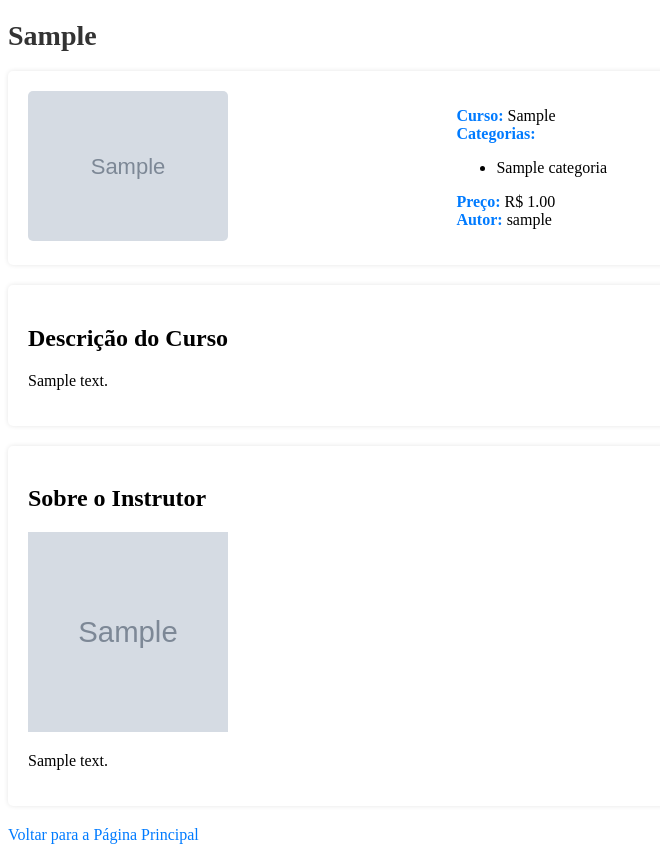
After one commit to carloshtbraga/Courses, a Django app: page /cursos/1 in a window 1280 px wide. The commit adds this page. Shown: the whole page, without its empty margins (0-660 px from the left). Run offline with Django 4.2, Linux system fonts and the light colour scheme; tables that the repository leaves empty hold one stand-in row (values such as "Sample post"); grey boxes marked "Sample" are stand-in pictures.

Commit message:
:sparkles: Cadastro
Adicionado foto para instrutores

```diff
--- a/courses/models.py
+++ b/courses/models.py
@@ -5,6 +5,7 @@ from django.contrib.auth.models import User
 class Instrutor(models.Model):
     user = models.OneToOneField(User, on_delete=models.CASCADE, default=None)
     biografia = models.TextField()
+    foto = models.ImageField(upload_to="img/instructors_pics/", default=None)
 
     def __str__(self):
         return self.user.username
@@ -23,7 +24,7 @@ class Curso(models.Model):
     preço = models.DecimalField(max_digits=10, decimal_places=2)
     categorias = models.ManyToManyField(Categoria, related_name="cursos")
     instrutor = models.ForeignKey(Instrutor, on_delete=models.CASCADE)
-    image = models.ImageField(upload_to="img/")
+    image = models.ImageField(upload_to="img/courses_pics/")
 
     def __str__(self):
         return self.título
--- /dev/null
+++ b/courses/static/css/course_details.css
@@ -0,0 +1,60 @@
+/* Estilos para a página de detalhes do curso */
+.course-title {
+    margin-top: 20px;
+    font-size: 28px;
+    color: #333;
+}
+
+.course-details {
+    background-color: #fff;
+    padding: 20px;
+    border-radius: 5px;
+    box-shadow: 0 0 5px rgba(0, 0, 0, 0.1);
+    display: flex;
+    justify-content: space-between;
+    align-items: center;
+}
+
+.course-image {
+    flex: 0 0 30%;
+}
+
+.course-image img {
+    max-width: 100%;
+    height: auto;
+    border-radius: 5px;
+}
+
+.course-info {
+    flex: 0 0 65%;
+    text-align: left;
+}
+
+.course-info strong {
+    font-weight: bold;
+    color: #007BFF;
+}
+
+.course-description {
+    background-color: #fff;
+    padding: 20px;
+    border-radius: 5px;
+    box-shadow: 0 0 5px rgba(0, 0, 0, 0.1);
+    margin-top: 20px;
+    text-align: left;
+}
+
+/* Estilos para o botão "Voltar para a Página Principal" */
+.back-button {
+    margin-top: 20px;
+}
+
+/* Estilos para links */
+a {
+    text-decoration: none;
+    color: #007BFF;
+}
+
+a:hover {
+    text-decoration: underline;
+}
--- /dev/null
+++ b/courses/templates/course_details.html
@@ -0,0 +1,51 @@
+{% extends 'base.html' %}
+
+{%load static%}
+
+{% block title %}
+Detalhes do Curso
+{% endblock %}
+
+
+{% block styles %}
+<link rel="stylesheet" type="text/css" href="{% static 'css/course_details.css' %}">
+{% endblock %}
+
+
+
+
+{% block content %}
+<div class="container">
+    <h1 class="course-title">{{ curso.título }}</h1>
+    <div class="course-details">
+        <div class="course-image">
+            <img src="{{ curso.image.url }}" alt="{{ curso.título }}" width="200" height="200">
+        </div>
+        <div class="course-info">
+            <strong>Curso:</strong> {{ curso.título }}<br>
+            <strong>Categorias:</strong>
+            <ul class="category-list">
+                {% for categoria in curso.categorias.all %}
+                    <li>{{ categoria.nome }}</li>
+                {% endfor %}
+            </ul>
+            <strong>Preço:</strong> R$ {{ curso.preço }}<br>
+            <strong>Autor:</strong> {{ curso.instrutor }}<br>
+        </div>
+    </div>
+    <div class="course-description">
+        <h2>Descrição do Curso</h2>
+        <p>{{ curso.descrição }}</p>
+    </div>
+    <div class="course-description">
+        <h2>Sobre o Instrutor</h2>
+        <img src="{{ curso.instrutor.foto.url }}" alt="{{ curso.instrutor.user.username }} - Foto do Instrutor" width="200" height="200">
+        <p>{{ curso.instrutor.biografia }}</p>
+    </div>
+
+</div>
+
+<div class="back-button">
+    <a href="{% url 'main' %}">Voltar para a Página Principal</a>
+</div>
+{% endblock %}
--- a/courses/templates/login.html
+++ b/courses/templates/login.html
@@ -18,4 +18,6 @@ Login
     <input type="password" name="password" placeholder="Password">
     <input type="submit" value="Logar">
 </form>
+
+<a href="{% url 'index' %}">Voltar</a>
 {% endblock %}
--- a/courses/templates/main.html
+++ b/courses/templates/main.html
@@ -20,10 +20,12 @@ Main
     {% for curso in cursos %}
         <li>
             <div class="card">
+                <a href="{% url 'course_details' curso.id %}">
                 <strong>Curso:</strong> {{ curso.título }}<br>
 
                 <img src="{{ curso.image.url }}" alt="{{ curso.título }}" width="200" height="200">
                 </br>
+            </a>
                 <strong>Categorias:</strong>
                 {% for categoria in curso.categorias.all %}
                     {{ categoria.nome }}
@@ -34,6 +36,9 @@ Main
         </li>
     {% endfor %}
 </ul>
+
+<a href="{% url 'cadastro' %}">Cadastro</a>
+<a href="{% url 'login' %}">Login</a>
 <!-- Botão para Instrutores (se o usuário for um instrutor) -->
 {% if is_instrutor %}
     <a href="{% url 'instrutores_area' %}">Área de Instrutores</a>
--- a/courses/urls.py
+++ b/courses/urls.py
@@ -1,5 +1,5 @@
 from django.urls import path
-from .views import cadastro, login, index, main, instrutores_area
+from .views import cadastro, login, index, main, instrutores_area, course_details
 
 from django.conf import settings
 from django.conf.urls.static import static
@@ -7,9 +7,10 @@ from django.conf.urls.static import static
 urlpatterns = [
     path("cadastro/", cadastro, name="cadastro"),
     path("login/", login, name="login"),
-    path('main/', main, name='main'),
-    path('', index, name='index'),
+    path("main/", main, name="main"),
+    path("", index, name="index"),
     path("instrutores", instrutores_area, name="instrutores_area"),
+    path("cursos/<int:curso_id>", course_details, name="course_details"),
 ]
 
 if settings.DEBUG:
--- a/courses/views.py
+++ b/courses/views.py
@@ -1,4 +1,4 @@
-from django.shortcuts import render, redirect
+from django.shortcuts import render, redirect, get_object_or_404
 from django.http import HttpResponse
 from django.contrib.auth.models import User, Group
 from .models import Instrutor, Curso, Categoria
@@ -29,8 +29,9 @@ def cadastro(request):
             if is_instructor == "1":
                 grupo_instrutores = Group.objects.get(name="Instrutores")
                 user.groups.add(grupo_instrutores)
+                foto = request.FILES.get("imagem")
                 biography = request.POST.get("biography")
-                instrutor = Instrutor(user=user, biografia=biography)
+                instrutor = Instrutor(user=user, biografia=biography, foto=foto)
                 instrutor.save()
             return redirect("login")
 
@@ -90,3 +91,8 @@ def instrutores_area(request):
 
         return redirect("main")
     return render(request, "instrutores_area.html")
+
+
+def course_details(request, curso_id):
+    curso = get_object_or_404(Curso, pk=curso_id)
+    return render(request, "course_details.html", {"curso": curso})
```
Also changed, not shown: courses/templates/cadastro.html (+12 -2 lines), courses/migrations/0005_instrutor_foto_alter_curso_image.py (added), media/img/Blue_Geometric_Technology_LinkedIn_Banner.png (deleted), media/img/courses_pics/Screenshot_from_2023-05-04_16-50-42.png (renamed from media/img/Screenshot_from_2023-05-04_16-50-42.png), media/img/courses_pics/download.jpeg (renamed from media/img/download.jpeg), media/img/instructors_pics/Carlos2.png (added), media/img/instructors_pics/walber.png (added).
